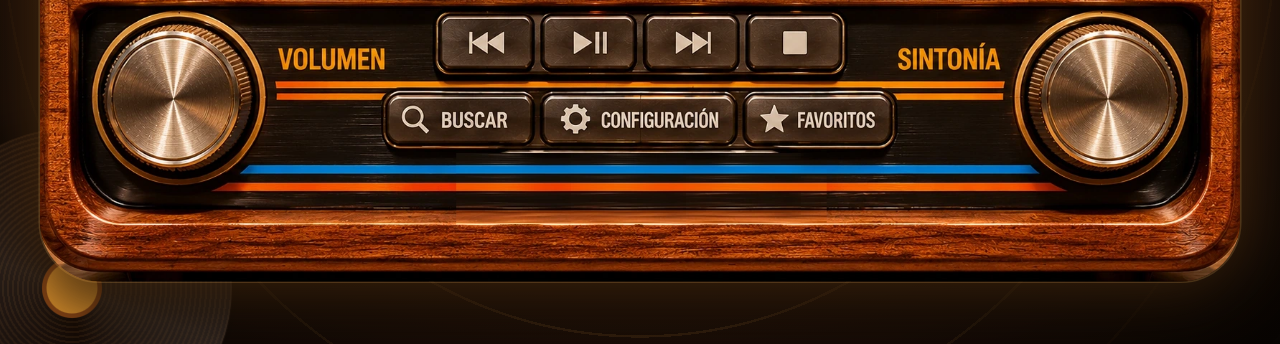
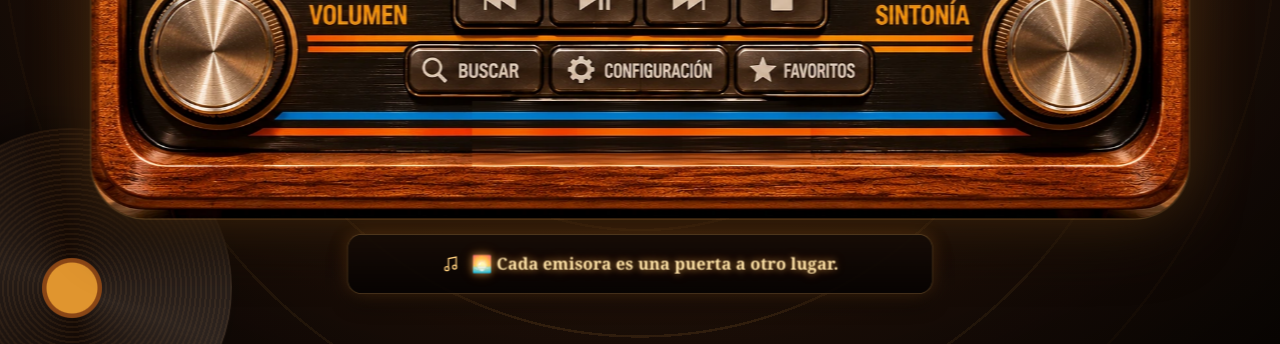
Before and after one commit to Ariel12877/Radio-Argentina-, a plain HTML site: page pc.html in a window 1280 px wide. Shown: the part 456-800 px from the top of the page. Drawn offline with Linux system fonts and the light colour scheme.

Commit message:
Add files via upload

```diff
--- /dev/null
+++ b/frases.json
@@ -0,0 +1,12 @@
+[
+  "🎶 La música no pasa de moda, vos tampoco.",
+  "📻 Donde hay música, hay vida.",
+  "🌅 Cada emisora es una puerta a otro lugar.",
+  "☕ Un buen tema arregla cualquier mañana.",
+  "🚜 El campo también tiene su propia radio.",
+  "🎧 Escuchar también es una forma de viajar.",
+  "✨ Hoy es un buen día para descubrir una emisora nueva.",
+  "💛 La radio acompaña incluso en silencio.",
+  "🎵 Girá el dial, girá el día.",
+  "🌙 De noche, cualquier emisora suena distinta."
+]
--- a/pc-pro.css
+++ b/pc-pro.css
@@ -106,3 +106,19 @@ body:has(#btnPlay.is-playing) .note{
   box-shadow:inset 0 0 0 2px rgba(255,200,110,.85),0 0 22px rgba(255,170,50,.6)}
 
 @media (prefers-reduced-motion:reduce){.scene .vinyl{animation:none}}
+
+/* ===== VISOR DE FRASES · debajo de la radio, alimentado por frases.json =====
+   El escenario ahora mide 1536x1120 (antes 1024); ver el cambio en pc.js (fit()). */
+.stage{height:1120px}
+.phrase-box{left:358px;top:966px;width:820px;height:84px;border-radius:20px;
+  display:flex;align-items:center;justify-content:center;gap:16px;padding:0 28px;
+  background:linear-gradient(180deg,rgba(22,12,6,.94),rgba(6,3,2,.94));
+  box-shadow:0 0 0 1px rgba(255,190,100,.32) inset,0 0 26px rgba(255,150,50,.22),0 14px 24px rgba(0,0,0,.55);
+  opacity:0;transition:opacity .4s ease}
+.phrase-box.ready{opacity:1}
+.phrase-ic{flex:none;width:26px;height:26px}
+.phrase-text{font:600 23px/1.3 Georgia,serif;color:#ffe3a8;text-align:center;
+  text-shadow:0 0 10px rgba(255,190,100,.6),0 0 20px rgba(255,140,40,.3);letter-spacing:.2px}
+.phrase-box.phrase-in .phrase-text{animation:phraseIn .5s ease both}
+@keyframes phraseIn{from{opacity:0;transform:translateY(6px)}to{opacity:1;transform:translateY(0)}}
+@media (prefers-reduced-motion:reduce){.phrase-box{transition:none}.phrase-box.phrase-in .phrase-text{animation:none}}
--- /dev/null
+++ b/pc-pro.js
@@ -0,0 +1,48 @@
+/* ============================================================
+   Visor de frases (versión PC)
+   - Lee frases.json (un array de strings; se puede editar sin tocar código).
+   - Al cargar la página, muestra una frase apenas están listas.
+   - Cada vez que se elige una emisora nueva, cambia a otra frase al azar
+     y se queda fija hasta el próximo cambio.
+   No toca pc.js: solo envuelve la función setCurrent() que ya existía.
+   ============================================================ */
+(function () {
+  "use strict";
+
+  var ORIGINAL_SET_CURRENT = window.setCurrent;
+  if (typeof ORIGINAL_SET_CURRENT !== "function") return; // si pc.js cambia de nombre, no rompe nada
+
+  var box = document.getElementById("phraseBox");
+  var textEl = document.getElementById("phraseText");
+  var phrases = [];
+  var lastIndex = -1;
+  var ready = false;
+
+  function pick() {
+    if (!textEl || !phrases.length) return;
+    var i = phrases.length === 1 ? 0 : Math.floor(Math.random() * phrases.length);
+    if (i === lastIndex && phrases.length > 1) i = (i + 1) % phrases.length;
+    lastIndex = i;
+    textEl.textContent = phrases[i];
+    if (box) {
+      box.classList.add("ready");
+      box.classList.remove("phrase-in");
+      void box.offsetWidth; // fuerza el reflow para poder repetir la animación
+      box.classList.add("phrase-in");
+    }
+  }
+
+  fetch("frases.json", { cache: "no-store" })
+    .then(function (r) { return r.ok ? r.json() : []; })
+    .then(function (list) {
+      if (Array.isArray(list) && list.length) phrases = list.filter(function (s) { return typeof s === "string" && s.trim(); });
+      ready = true;
+      pick(); // una frase ya al entrar, aunque todavía no se eligió emisora
+    })
+    .catch(function () { /* sin conexión al archivo: el visor queda vacío, no corta nada más */ });
+
+  window.setCurrent = function (st) {
+    ORIGINAL_SET_CURRENT(st);
+    if (ready) pick();
+  };
+})();
--- a/pc.html
+++ b/pc.html
@@ -48,6 +48,10 @@
   -->
   <main class="stage" id="stage">
     <div class="skin" aria-hidden="true"></div>
+    <div class="phrase-box" id="phraseBox" aria-hidden="true">
+      <svg class="phrase-ic" viewBox="0 0 24 24" fill="none" stroke="#ffcf7e" stroke-width="1.6" stroke-linecap="round"><path d="M9 18V5l10-2v13"/><circle cx="7" cy="18" r="2.6"/><circle cx="17" cy="16" r="2.6"/></svg>
+      <span class="phrase-text" id="phraseText"></span>
+    </div>
     <div class="notes-dock" aria-hidden="true">
       <svg class="note n1" viewBox="0 0 24 24" fill="none" stroke="#ffb454" stroke-width="1.4" stroke-linecap="round"><path d="M9 18V5l10-2v13"/><circle cx="7" cy="18" r="2.6"/><circle cx="17" cy="16" r="2.6"/></svg>
       <svg class="note n2" viewBox="0 0 24 24" fill="none" stroke="#ffb454" stroke-width="1.4" stroke-linecap="round"><path d="M9 18V5l10-2v13"/><circle cx="7" cy="18" r="2.6"/><circle cx="17" cy="16" r="2.6"/></svg>
@@ -233,6 +237,7 @@
   <script src="stations.js?v=1"></script>
   <script src="logos.js?v=1"></script>
   <script src="pc.js?v=30"></script>
+  <script src="pc-pro.js?v=1"></script>
   <script src="update.js?v=2"></script>
   <script>
     (function () {
--- a/pc.js
+++ b/pc.js
@@ -959,12 +959,14 @@ stage.addEventListener("click", (e) => {
 });
 
 /* ============================================================
-   Escala: el escenario de 1536 × 1024 se ajusta a la ventana
+   Escala: el escenario de 1536 × 1120 se ajusta a la ventana
+   (antes era 1536 × 1024; los 96px de más son para el visor de
+   frases, que va debajo de la radio — ver .phrase-box en pc-pro.css)
    ============================================================ */
 function fit() {
   const vw = window.innerWidth, vh = window.innerHeight;
-  scale = Math.min(vw / 1536, vh / 1024);
-  const x = (vw - 1536 * scale) / 2, y = (vh - 1024 * scale) / 2;
+  scale = Math.min(vw / 1536, vh / 1120);
+  const x = (vw - 1536 * scale) / 2, y = (vh - 1120 * scale) / 2;
   stage.style.transform = "translate(" + x + "px," + y + "px) scale(" + scale + ")";
 }
 window.addEventListener("resize", fit);
--- a/sw.js
+++ b/sw.js
@@ -1,7 +1,7 @@
 // Cada vez que subas cambios a GitHub, subí también este número (v60 → v61, etc.).
 // Si no cambia, el botón rojo de "Nueva actualización" no aparece.
 // (Ya no hace falta cambiar los "?v=" de los <script> y los <link>.)
-const CACHE = "radio-ar-v116";
+const CACHE = "radio-ar-v114";
 const ASSETS = [
   "./",
   "./index.html",
@@ -14,6 +14,8 @@ const ASSETS = [
   "./pc.html",
   "./pc.css",
   "./pc-pro.css",
+  "./pc-pro.js",
+  "./frases.json",
   "./pc.js",
   "./manifest.json",
   "./icon-192.png",
```
